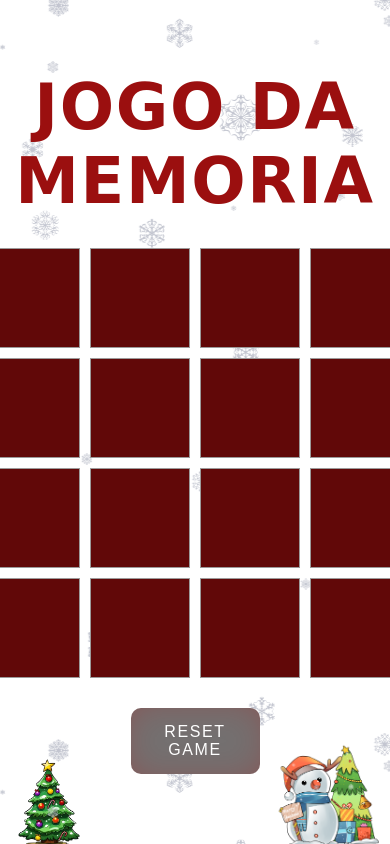
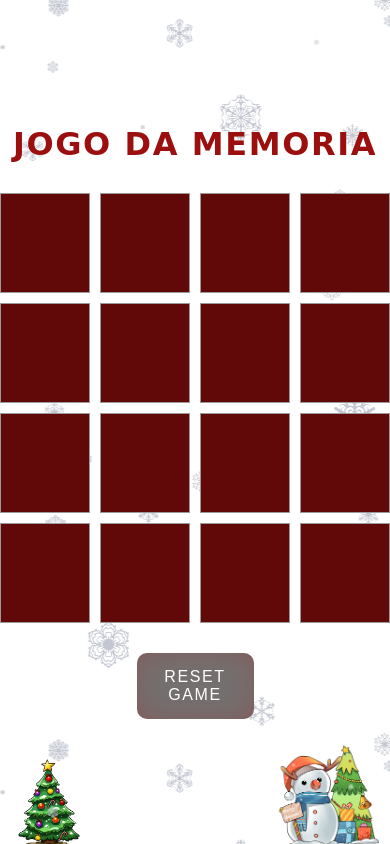
Before and after one commit to oMarcosAugusto/games-with-javaScript, a plain HTML site: page jogo-da-memoria-v.natalino/index.html in a window 390 px wide. Shown: the top 844 px of the page. Drawn offline with Linux system fonts and the light colour scheme; a web font is replaced by a local one.

```diff
--- a/jogo-da-memoria-v.natalino/src/styles/style.css
+++ b/jogo-da-memoria-v.natalino/src/styles/style.css
@@ -5,9 +5,10 @@
   min-height: 100vh;
   user-select: none;
   background-image: url(../img/ar.png), url(../img/boneco.png);
-  background-position: left 107%, right 122%;
+  background-position: left bottom 107%, right bottom 122%;
   background-size: 25%, 30%;
   background-repeat: no-repeat;
+  overflow-x: hidden;
 }
 
 @keyframes snow {
@@ -35,21 +36,14 @@
 }
 
 .container {
+  max-width: 100%;
   position: relative;
   display: flex;
   flex-direction: column;
   justify-content: center;
   align-items: center;
   gap: 30px;
-  /* background: linear-gradient(
-    325deg,
-    #fbd566 10%,
-    #6dc95a 40%,
-    #07633a 70%,
-    #e7282f 100%
-  ); */
-
-  padding: 40px 60px;
+  padding: auto;
 }
 
 h2 {
@@ -57,6 +51,7 @@
   color: #9b0f0f;
   text-transform: uppercase;
   letter-spacing: 0.1rem;
+  text-align: center;
   font-family: "Mountains of Christmas", cursive;
 }
 
@@ -131,12 +126,11 @@
 
 /* Estilos para telas menores que 768px */
 @media (max-width: 768px) {
-  .container {
-    padding: 20px 30px;
+  body {
+    padding: auto;
+    margin: auto;
   }
-
   h2 {
-    text-align: center;
     font-size: 4rem;
   }
   body {
@@ -153,13 +147,35 @@
 /* Estilos para telas menores que 480px */
 @media (max-width: 480px) {
   .container {
-    padding: 15px;
+    padding: auto;
     margin: auto;
+  }
+  .game {
+    justify-content: center;
   }
 
   h2 {
-    text-align: center;
     font-size: 4rem;
+  }
+
+  body {
+    margin: auto;
+    padding: auto;
+    background-position: left 101%, right 102%;
+    width: auto;
+    height: 100%;
+  }
+
+  .item {
+    max-width: 100px;
+    height: 100px;
+    font-size: 1.5rem;
+  }
+}
+
+@media (max-width: 433px) {
+  h2 {
+    font-size: 2.5rem;
   }
 
   body {
@@ -167,30 +183,21 @@
   }
 
   .item {
-    width: 100px;
-    height: 100px;
+    max-width: 90px;
+    height: 90px;
     font-size: 1.5rem;
   }
 }
 
 /* Estilos para telas menores que 320px */
-@media (max-width: 320px) {
-  .container {
-    padding: 10px;
-  }
-  .game {
-    width: auto;
-    height: auto;
-  }
-
+@media (max-width: 390px) {
   h2 {
-    text-align: center;
-    font-size: 3rem;
+    font-size: 2rem;
   }
 
   .item {
-    width: 60px;
-    height: 60px;
+    width: 100px;
+    height: 100px;
     font-size: 1.2rem;
   }
 }
```
